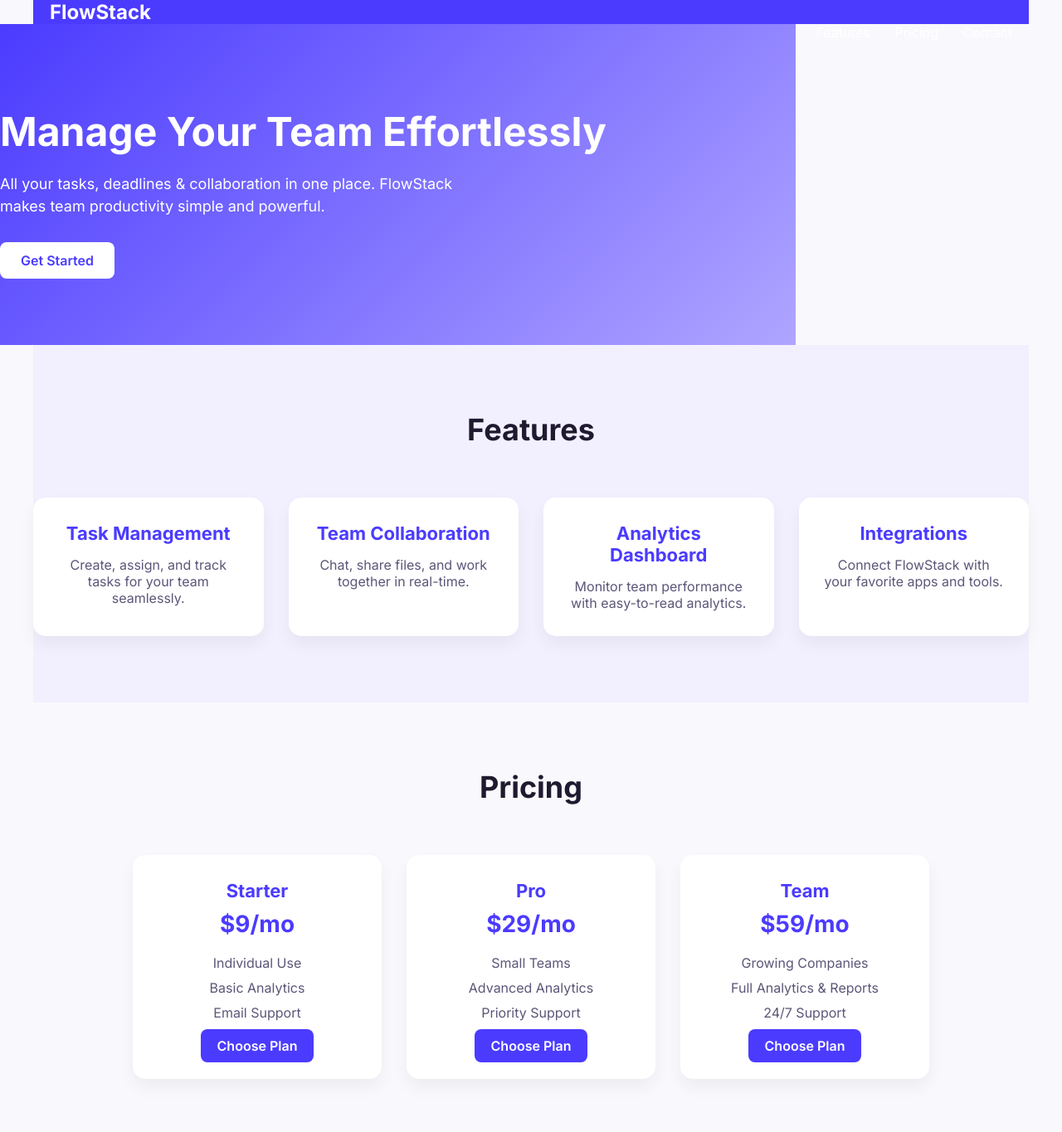
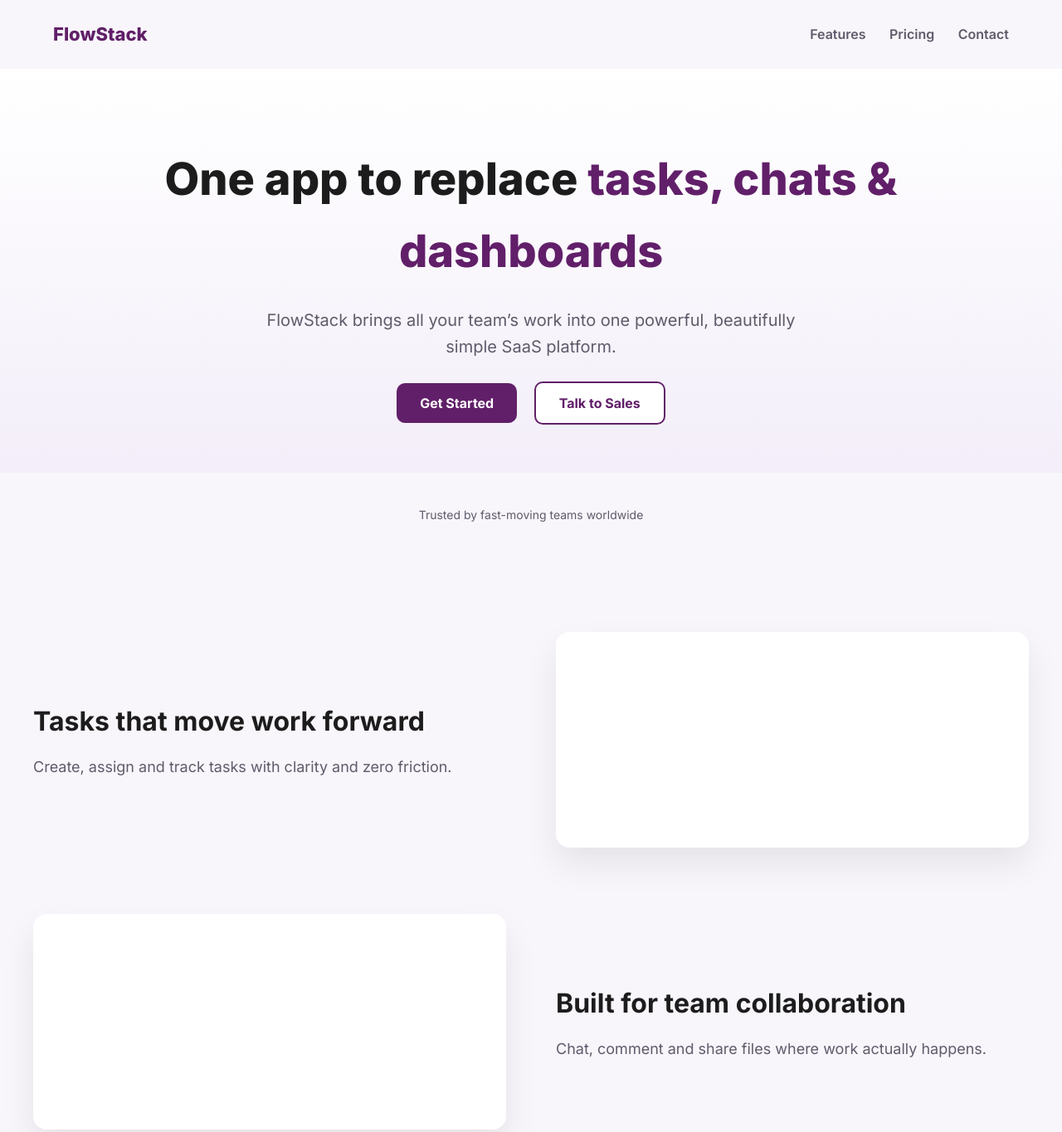
Before and after one commit to HBGaya/flow-stack-chatbot-demo, a plain HTML site: page index.html in a window 1280 px wide. Shown: the top 1365 px of the page at 83% size. Drawn offline with Linux system fonts and the light colour scheme.

Commit message:
The landing page is redesigned again

```diff
--- a/index.html
+++ b/index.html
@@ -1,187 +1,259 @@
 <!DOCTYPE html>
 <html lang="en">
 <head>
-  <meta charset="UTF-8">
-  <meta name="viewport" content="width=device-width, initial-scale=1.0">
-  <title>FlowStack – Team Task Management</title>
-  <link href="https://fonts.googleapis.com/css2?family=Inter:wght@400;600;700&display=swap" rel="stylesheet">
+<meta charset="UTF-8" />
+<meta name="viewport" content="width=device-width, initial-scale=1.0"/>
+<title>FlowStack – One App to Replace Them All</title>
+<link href="https://fonts.googleapis.com/css2?family=Inter:wght@400;600;700;800&display=swap" rel="stylesheet">
+
 <style>
-    /* Basic Reset */
-    * { margin:0; padding:0; box-sizing:border-box; font-family:'Inter', sans-serif; }
-    body { background: #F9F8FC; color: #1F1A2F; }
-
-    /* Colors */
 :root {
-      --purple-dark: #4B3BFF;
-      --purple-light: #AFA5FF;
-      --purple-bg: #F2F0FF;
-      --white: #FFFFFF;
-      --gray-text: #5C5678;
+  --purple-dark:#3F0F40;
+  --purple-main:#611F69;
+  --purple-light:#BFA2DB;
+  --bg-light:#F8F6FB;
+  --white:#fff;
+  --text-dark:#1D1C1D;
+  --text-muted:#5F5B6B;
 }
 
-    a { text-decoration: none; color: inherit; }
+* { box-sizing:border-box; margin:0; padding:0; font-family:'Inter', sans-serif; }
+body { background:var(--bg-light); color:var(--text-dark); line-height:1.6; }
 
-    /* Container */
-    .container { max-width: 1200px; margin: auto; padding: 0 20px; }
+.container { max-width:1200px; margin:auto; padding:0 24px; }
 
-    /* Header */
-    header {
-      background: var(--purple-dark);
-      color: var(--white);
-      padding: 20px 0;
+/* NAV */
+nav {
+  padding:24px 0;
+  display:flex;
+  justify-content:space-between;
+  align-items:center;
 }
-    header .logo { font-weight: 700; font-size: 24px; }
-    nav { float: right; }
-    nav a { margin-left: 25px; font-weight: 500; }
+.logo { font-weight:800; font-size:22px; color:var(--purple-main); }
+nav a {
+  margin-left:24px;
+  text-decoration:none;
+  font-weight:600;
+  color:var(--text-muted);
+}
 
-    /* Hero */
+/* HERO */
 .hero {
-      display: flex;
-      flex-direction: column;
-      justify-content: center;
-      align-items: flex-start;
-      padding: 100px 0 80px 0;
-      background: linear-gradient(135deg, var(--purple-dark), var(--purple-light));
-      color: var(--white);
-      text-align: left;
+  text-align:center;
+  padding:90px 0 70px;
+  background:linear-gradient(180deg, #ffffff 0%, #f3eef9 100%);
 }
-    .hero h1 { font-size: 48px; margin-bottom: 20px; }
-    .hero p { font-size: 18px; margin-bottom: 30px; line-height: 1.5; max-width: 600px; }
-    .hero .btn { background: var(--white); color: var(--purple-dark); padding: 12px 25px; border-radius: 8px; font-weight: 600; transition: 0.3s; }
-    .hero .btn:hover { background: #E6E0FF; }
+.hero h1 {
+  font-size:54px;
+  font-weight:800;
+  max-width:900px;
+  margin:auto;
+}
+.hero h1 span { color:var(--purple-main); }
+.hero p {
+  font-size:20px;
+  max-width:700px;
+  margin:24px auto 40px;
+  color:var(--text-muted);
+}
+.hero .btns a {
+  padding:14px 28px;
+  border-radius:10px;
+  font-weight:700;
+  margin:0 8px;
+  text-decoration:none;
+}
+.primary {
+  background:var(--purple-main);
+  color:white;
+}
+.secondary {
+  background:white;
+  border:2px solid var(--purple-main);
+  color:var(--purple-main);
+}
 
-    /* Features */
-    .features { padding: 80px 0; background: var(--purple-bg); }
-    .features h2 { text-align: center; font-size: 36px; margin-bottom: 60px; }
-    .feature-grid { display: flex; flex-wrap: wrap; gap: 30px; justify-content: center; }
-    .feature { background: var(--white); padding: 30px; border-radius: 15px; flex: 1 1 250px; max-width: 300px; box-shadow: 0 10px 20px rgba(0,0,0,0.05); text-align: center; transition: 0.3s; }
-    .feature:hover { transform: translateY(-5px); }
-    .feature h3 { font-size: 22px; margin-bottom: 15px; color: var(--purple-dark); }
-    .feature p { font-size: 16px; color: var(--gray-text); }
+/* TRUST */
+.trust {
+  padding:40px 0;
+  text-align:center;
+  color:var(--text-muted);
+  font-size:14px;
+}
 
-    /* Pricing */
-    .pricing { padding: 80px 0; }
-    .pricing h2 { text-align: center; font-size: 36px; margin-bottom: 60px; }
-    .pricing-grid { display: flex; flex-wrap: wrap; gap: 30px; justify-content: center; }
-    .plan { background: var(--white); padding: 30px; border-radius: 15px; flex: 1 1 250px; max-width: 300px; box-shadow: 0 10px 20px rgba(0,0,0,0.05); text-align: center; transition: 0.3s; }
-    .plan h3 { font-size: 22px; margin-bottom: 10px; color: var(--purple-dark); }
-    .plan p.price { font-size: 28px; margin-bottom: 20px; font-weight: 700; color: var(--purple-dark); }
-    .plan ul { list-style: none; margin-bottom: 20px; color: var(--gray-text); }
-    .plan ul li { margin-bottom: 10px; }
-    .plan .btn { background: var(--purple-dark); color: var(--white); padding: 10px 20px; border-radius: 8px; font-weight: 600; transition: 0.3s; }
-    .plan .btn:hover { background: var(--purple-light); color: var(--purple-dark); }
+/* FEATURES */
+.features { padding:90px 0; }
+.feature {
+  display:grid;
+  grid-template-columns:1fr 1fr;
+  gap:60px;
+  margin-bottom:80px;
+  align-items:center;
+}
+.feature:nth-child(even) { direction:rtl; }
+.feature:nth-child(even) * { direction:ltr; }
+
+.feature h3 {
+  font-size:32px;
+  margin-bottom:16px;
+}
+.feature p { color:var(--text-muted); font-size:18px; }
+.mock {
+  background:white;
+  border-radius:16px;
+  height:260px;
+  box-shadow:0 20px 40px rgba(0,0,0,0.08);
+}
+
+/* PRICING */
+.pricing {
+  background:white;
+  padding:90px 0;
+  text-align:center;
+}
+.pricing h2 { font-size:40px; margin-bottom:50px; }
+.plans {
+  display:flex;
+  gap:30px;
+  justify-content:center;
+  flex-wrap:wrap;
+}
+.plan {
+  width:300px;
+  border-radius:16px;
+  padding:36px;
+  background:var(--bg-light);
+}
+.plan h4 { font-size:22px; margin-bottom:10px; }
+.price { font-size:36px; font-weight:800; color:var(--purple-main); }
+.plan ul { list-style:none; margin:24px 0; }
+.plan ul li { margin-bottom:10px; color:var(--text-muted); }
 
 /* CTA */
-    .cta { background: var(--purple-dark); color: var(--white); padding: 80px 0; text-align: center; }
-    .cta h2 { font-size: 36px; margin-bottom: 20px; }
-    .cta p { font-size: 18px; margin-bottom: 30px; }
-    .cta .btn { background: var(--white); color: var(--purple-dark); padding: 12px 25px; border-radius: 8px; font-weight: 600; transition: 0.3s; }
-    .cta .btn:hover { background: #E6E0FF; }
+.cta {
+  padding:90px 0;
+  text-align:center;
+  background:linear-gradient(135deg, var(--purple-main), var(--purple-dark));
+  color:white;
+}
+.cta h2 { font-size:42px; margin-bottom:20px; }
+.cta p { font-size:18px; margin-bottom:30px; opacity:0.9; }
 
-    /* Footer */
-    footer { padding: 20px 0; text-align: center; color: var(--gray-text); font-size: 14px; }
+/* FOOTER */
+footer {
+  padding:30px 0;
+  text-align:center;
+  font-size:14px;
+  color:var(--text-muted);
+}
 
-    /* Responsive */
-    @media(max-width: 768px){
-      .hero h1 { font-size: 36px; }
-      .hero p { font-size: 16px; }
-      .feature-grid, .pricing-grid { flex-direction: column; align-items: center; }
+/* RESPONSIVE */
+@media(max-width:900px){
+  .feature { grid-template-columns:1fr; }
+  .hero h1 { font-size:40px; }
 }
 </style>
 </head>
+
 <body>
 
-  <!-- Header -->
-  <header class="container">
+<div class="container">
+  <nav>
     <div class="logo">FlowStack</div>
-    <nav>
-      <a href="#features">Features</a>
-      <a href="#pricing">Pricing</a>
-      <a href="#cta">Contact</a>
+    <div>
+      <a href="#">Features</a>
+      <a href="#">Pricing</a>
+      <a href="#">Contact</a>
+    </div>
   </nav>
-  </header>
+</div>
 
-  <!-- Hero -->
-  <section class="hero container">
-    <h1>Manage Your Team Effortlessly</h1>
-    <p>All your tasks, deadlines & collaboration in one place. FlowStack makes team productivity simple and powerful.</p>
-    <a href="#cta" class="btn">Get Started</a>
-  </section>
-
-  <!-- Features -->
-  <section id="features" class="features container">
-    <h2>Features</h2>
-    <div class="feature-grid">
-      <div class="feature">
-        <h3>Task Management</h3>
-        <p>Create, assign, and track tasks for your team seamlessly.</p>
-      </div>
-      <div class="feature">
-        <h3>Team Collaboration</h3>
-        <p>Chat, share files, and work together in real-time.</p>
-      </div>
-      <div class="feature">
-        <h3>Analytics Dashboard</h3>
-        <p>Monitor team performance with easy-to-read analytics.</p>
-      </div>
-      <div class="feature">
-        <h3>Integrations</h3>
-        <p>Connect FlowStack with your favorite apps and tools.</p>
+<section class="hero">
+  <div class="container">
+    <h1>One app to replace <span>tasks, chats & dashboards</span></h1>
+    <p>FlowStack brings all your team’s work into one powerful, beautifully simple SaaS platform.</p>
+    <div class="btns">
+      <a href="#" class="primary">Get Started</a>
+      <a href="#" class="secondary">Talk to Sales</a>
     </div>
   </div>
 </section>
 
-  <!-- Pricing -->
-  <section id="pricing" class="pricing container">
-    <h2>Pricing</h2>
-    <div class="pricing-grid">
+<section class="trust">
+  Trusted by fast-moving teams worldwide
+</section>
+
+<section class="features container">
+  <div class="feature">
+    <div>
+      <h3>Tasks that move work forward</h3>
+      <p>Create, assign and track tasks with clarity and zero friction.</p>
+    </div>
+    <div class="mock"></div>
+  </div>
+
+  <div class="feature">
+    <div>
+      <h3>Built for team collaboration</h3>
+      <p>Chat, comment and share files where work actually happens.</p>
+    </div>
+    <div class="mock"></div>
+  </div>
+
+  <div class="feature">
+    <div>
+      <h3>Insights that matter</h3>
+      <p>Dashboards that help founders see progress instantly.</p>
+    </div>
+    <div class="mock"></div>
+  </div>
+</section>
+
+<section class="pricing">
+  <h2>Simple pricing for growing teams</h2>
+  <div class="plans">
     <div class="plan">
-        <h3>Starter</h3>
-        <p class="price">$9/mo</p>
+      <h4>Starter</h4>
+      <div class="price">$9</div>
       <ul>
-          <li>Individual Use</li>
-          <li>Basic Analytics</li>
-          <li>Email Support</li>
+        <li>Personal use</li>
+        <li>Basic analytics</li>
+        <li>Email support</li>
       </ul>
-        <a href="#cta" class="btn">Choose Plan</a>
     </div>
     <div class="plan">
-        <h3>Pro</h3>
-        <p class="price">$29/mo</p>
+      <h4>Pro</h4>
+      <div class="price">$29</div>
       <ul>
-          <li>Small Teams</li>
-          <li>Advanced Analytics</li>
-          <li>Priority Support</li>
+        <li>Small teams</li>
+        <li>Advanced reports</li>
+        <li>Priority support</li>
       </ul>
-        <a href="#cta" class="btn">Choose Plan</a>
     </div>
     <div class="plan">
-        <h3>Team</h3>
-        <p class="price">$59/mo</p>
+      <h4>Team</h4>
+      <div class="price">$59</div>
       <ul>
-          <li>Growing Companies</li>
-          <li>Full Analytics & Reports</li>
-          <li>24/7 Support</li>
+        <li>Unlimited members</li>
+        <li>Full dashboards</li>
+        <li>24/7 support</li>
       </ul>
-        <a href="#cta" class="btn">Choose Plan</a>
     </div>
   </div>
 </section>
 
-  <!-- CTA -->
-  <section id="cta" class="cta container">
-    <h2>Have Questions? Let FlowBot Help!</h2>
-    <p>Chat with our assistant to learn more about FlowStack, pricing, or book a demo instantly.</p>
-    <a href="#" class="btn">Start Chat</a>
+<section class="cta">
+  <h2>Questions? Our assistant can help.</h2>
+  <p>Ask about features, pricing or book a demo instantly.</p>
+  <a class="primary" href="#">Start Chat</a>
 </section>
 
-  <!-- Footer -->
 <footer>
-    &copy; 2026 FlowStack. All rights reserved.
+  © 2026 FlowStack. Demo SaaS landing.
 </footer>
 
-  <!-- Tidio Chatbot Embed -->
-  <script src="//code.tidio.co/YOUR_TIDIO_KEY.js" async></script>
+<!-- TIDIO -->
+<!-- <script src="//code.tidio.co/YOUR_TIDIO_KEY.js" async></script> -->
 
 </body>
 </html>
```
Lines whose indentation alone changed are shown as unchanged.
